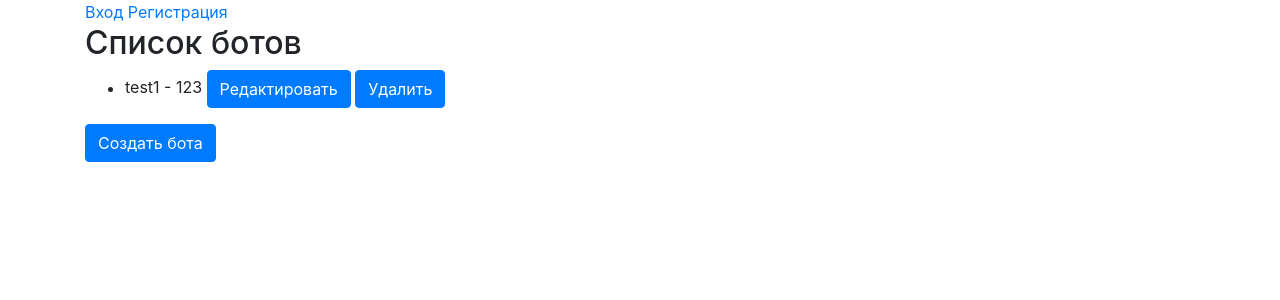
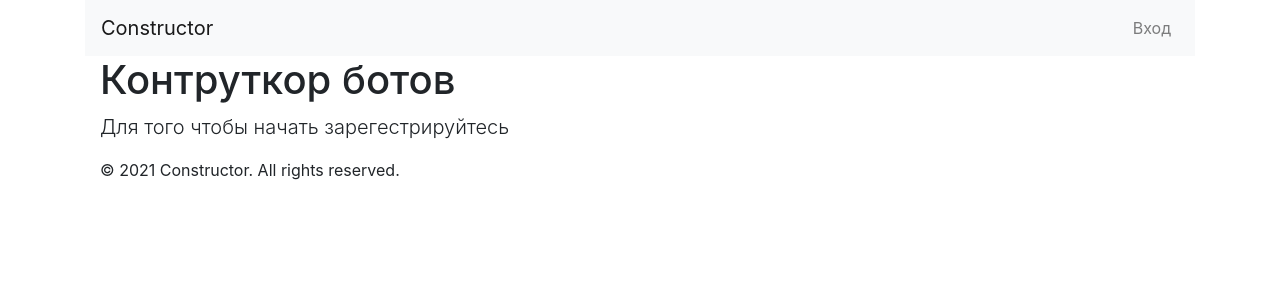
Before and after one commit to ChernyshevZahar/Constructor, a Django app: page / in a window 1280 px wide. Shown: the top 300 px of the page. Run offline with Django 4.2, Linux system fonts and the light colour scheme; data comes from the database, SQL or seed files in the repository; both versions use the stored data as it was after the commit; some libraries are stand-ins or nearby versions.

Commit message:
modified:   Constructor/__pycache__/settings.cpython-311.pyc 	modified:   Constructor/settings.py 	modified:   db.sqlite3 	modified:   myapp/__pycache__/urls.cpython-311.pyc 	modified:   myapp/__pycache__/views.cpython-311.pyc 	modified:   myapp/templates/base.html 	new file:   myapp/templates/home.html 	modified:   myapp/urls.py 	modified:   myapp/views.py

```diff
--- a/Constructor/settings.py
+++ b/Constructor/settings.py
@@ -153,3 +153,5 @@ SIMPLE_JWT = {
 AUTHENTICATION_BACKENDS = [
     'django.contrib.auth.backends.ModelBackend',
 ]
+
+LOGIN_URL = '/login/'
--- a/myapp/templates/base.html
+++ b/myapp/templates/base.html
@@ -8,12 +8,6 @@
 </head>
 <body>
     <div class="container">
-        {% if user.is_authenticated %}
-          <a href="{% url 'logout' %}">Выход</a>
-        {% else %}
-          <a href="{% url 'login' %}">Вход</a>
-          <a href="{% url 'register' %}">Регистрация</a>
-        {% endif %}
         {% block content %}
         {% endblock %}
     </div>
--- /dev/null
+++ b/myapp/templates/home.html
@@ -0,0 +1,50 @@
+{% extends 'base.html' %}
+
+{% block content %}
+  <header>
+    <nav class="navbar navbar-expand-lg navbar-light bg-light">
+      <a class="navbar-brand" href="#">Constructor</a>
+      <button class="navbar-toggler" type="button" data-toggle="collapse" data-target="#navbarNav" aria-controls="navbarNav" aria-expanded="false" aria-label="Toggle navigation">
+        <span class="navbar-toggler-icon"></span>
+      </button>
+      <div class="collapse navbar-collapse justify-content-end" id="navbarNav">
+        <ul class="navbar-nav">
+            {% if user.is_authenticated %}
+                <li class="nav-item">
+                    <a class="nav-link" href="{% url 'logout' %}">Выход</a>
+                </li>
+            {% else %}
+                <!-- <li class="nav-item">
+                    <a class="nav-link" href="{% url 'register' %}">Регистрация</a>
+                </li> -->
+                <li class="nav-item">
+                    <a class="nav-link" href="{% url 'login' %}">Вход</a>
+                </li>
+                {% endif %}
+        </ul>
+      </div>
+    </nav>
+  </header>
+  <section class="main-section">
+    <div class="container">
+      <div class="row">
+        <div class="col-md-6">
+          <h1>Контруткор ботов</h1>
+          <p class="lead">Для того чтобы начать зарегестрируйтесь</p>
+        </div>
+        <div class="col-md-6">
+
+        </div>
+      </div>
+    </div>
+  </section>
+  <footer>
+    <div class="container">
+      <div class="row">
+        <div class="col-md-12">
+          <p>&copy; 2021 Constructor. All rights reserved.</p>
+        </div>
+      </div>
+    </div>
+  </footer>
+{% endblock %}
--- a/myapp/urls.py
+++ b/myapp/urls.py
@@ -3,7 +3,8 @@ from . import views
 from .views import UserList, TokenObtainPairView, login_view , logout_view, register_view
 
 urlpatterns = [
-    path('', views.bot_list_view, name='bot_list'),
+    path('', views.home, name='home'),
+    path('list/', views.bot_list_view, name='bot_list'),
     path('create/', views.create_bot_view, name='create_bot'),
     path('delete/<int:pk>/', views.delete_bot_view, name='delete_bot'),
     path('editbot/<int:bot_id>/', views.edit_bot_view, name='edit_bot'),
--- a/myapp/views.py
+++ b/myapp/views.py
@@ -16,6 +16,9 @@ from rest_framework_simplejwt.views import TokenObtainPairView
 from .serializers import UserSerializer, TokenObtainPairSerializer
 
 
+def home(request):
+    return render(request, 'home.html')
+@login_required
 def bot_list_view(request):
     bots = Bot.objects.all()
     return render(request, 'bot_list.html', {'bots': bots})
@@ -73,7 +76,7 @@ def login_view(request):
 
 def logout_view(request):
     logout(request)
-    return redirect('bot_list')
+    return redirect('home')
 
 def register_view(request):
     if request.method == 'POST':
```
Also changed, not shown: db.sqlite3.
